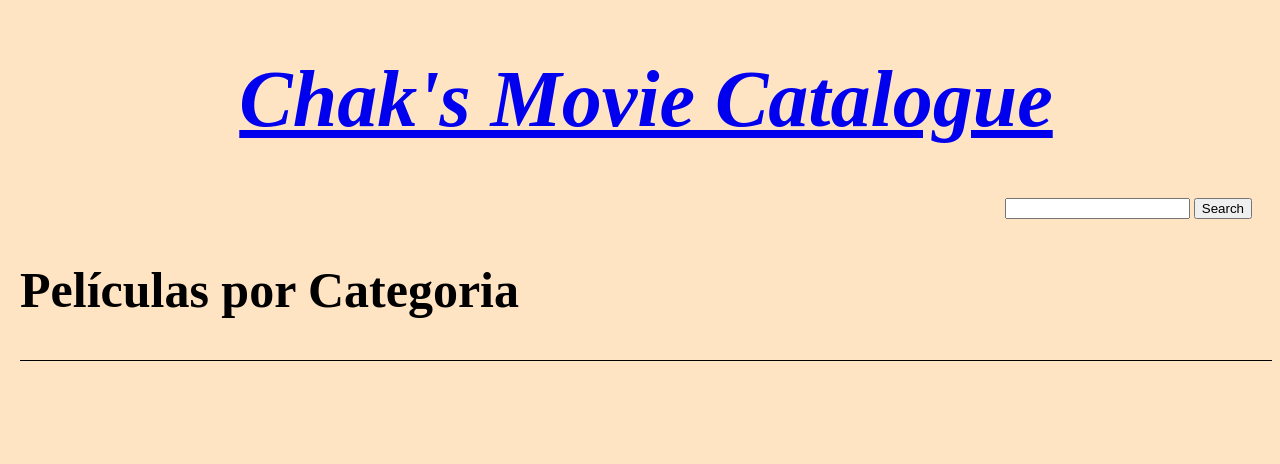
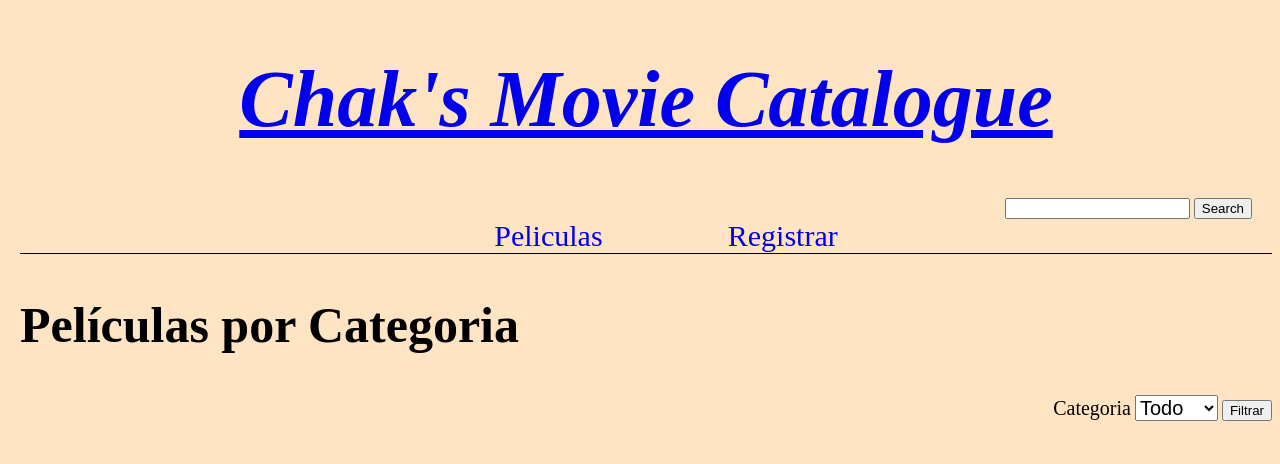
Before and after one commit to EnricoCecchini/Peliculas_Integrador_HTML, a plain HTML site: page peliculasCategoria.html in a window 1280 px wide. Drawn offline with Linux system fonts and the light colour scheme; no server answers.

Commit message:
UI Fixes

```diff
--- a/peliculasCategoria.html
+++ b/peliculasCategoria.html
@@ -2,6 +2,17 @@
 <html lang="eng">
 <link rel="stylesheet" href="./styles.css">
 <script>
+    function passCategoria () {
+        let categoriaID = document.getElementById('cat').value
+        console.log(categoriaID)
+
+        if (categoriaID !== 0){
+            localStorage.setItem('categoriaID', categoriaID)
+            location.replace('./peliculasCategoria.html')
+        }
+        return false
+    }
+
     function passBusqueda () {
         let busquedaParam = document.getElementById('busquedaParam').value
         console.log(busquedaParam)
@@ -11,9 +22,10 @@
 </script>
 
 <head>
-    <title>Chak's Movie Catalogue</title>
+    <title>Categoria</title>
 </head>
-    <body class="body">
+<body class="body">
+    <header>
         <a href="./Index.html">
             <div class="head">
                 <h1>Chak's Movie Catalogue</h1>
@@ -26,21 +38,40 @@
                 <input type="submit" value="Search" onclick="passBusqueda()">
             </form>
         </div>
-        <div>
-            <h2 class="pageTitle">Películas por Categoria</h2>
-            <hr size="1" color="black">
+        <nav class="nav main-nav">
+            <ul>
+                <li><a href="./index.html">Peliculas</a></li>
+                <li><a href="./register.html">Registrar</a></li>
+            </ul>
+        </nav>
+    </header>
+    <section>
+        <h2 class="pageTitle">Películas por Categoria</h2>
+        <div class="categoria">
+            <label>Categoria</label>
+            <select name="cat" id="cat">
+                <option value="0">Todo</option>
+                <option value="1">Amor</option>
+                <option value="2">Accion</option>
+                <option value="3">Terror</option>
+            </select>
+            <input type="submit" value="Filtrar" onclick="passCategoria()">
+        </div>
+        <div class="peliculas" id="peliculas"></div>
             <div class="peliculas" id="peliculas"></div>
             <script type="text/javascript">
-
                 let categoriaID = localStorage.getItem('categoriaID')
                 localStorage.removeItem("categoriaID")
-                //console.log(categoriaID)
+                console.log(categoriaID)
+                if (categoriaID == 0) {
+                    location.replace('./Index.html')
+                }
 
                 const API = `http://127.0.0.1:5000/dashboard_filtrado?cat=${categoriaID}`
                 //console.log(API)
                 fetch(API)
                 .then((res) => {return res.json()})
-                .then((p) => {console.log(p.peliculas); appendMovies(p.peliculas)})
+                .then((p) => {appendMovies(p.peliculas)})
                 .catch((e) => console.log(e))
 
                 function appendMovies(peliculas) {
--- a/styles.css
+++ b/styles.css
@@ -7,6 +7,38 @@
     text-align: center;
     font-size: 40px;
     font-style: italic;
+}
+
+.pageName {
+    font-size:60px;
+    text-align: center;
+}
+
+.nav ul {
+    margin: 0
+}
+
+.nav li {
+    display: inline;
+}
+
+.nav a {
+    padding-left: 5%;
+    padding-right: 5%;
+    font-size: 30px;
+    font-weight: bolder;
+    text-decoration: none;
+}
+
+.main-nav {
+    text-align: center;
+    font-weight: lighter;
+    border-bottom: 1px solid black;
+}
+
+.nav a:hover {
+    background-color: lightslategray;
+    border-radius: 15px;
 }
 
 .pageTitle {
@@ -44,7 +76,19 @@
     font-size: 40px;
 }
 
-.categoryOption {
+.categoria {
+    text-align: right;
+}
+
+.categoria label{
+    font-size: 20px;
+}
+
+.categoria select{
+    font-size: 20px;
+}
+
+.categoria option{
     font-size: 20px;
 }
 
```
Also changed, not shown: Index OLD.html (added, +53 -0 lines), Index.html (+68 -17 lines), busqueda.html (+1 -1 lines), listaPeliculas.html (deleted, +0 -84 lines), pelicula.html (+1 -1 lines), register.html (+1 -1 lines).
